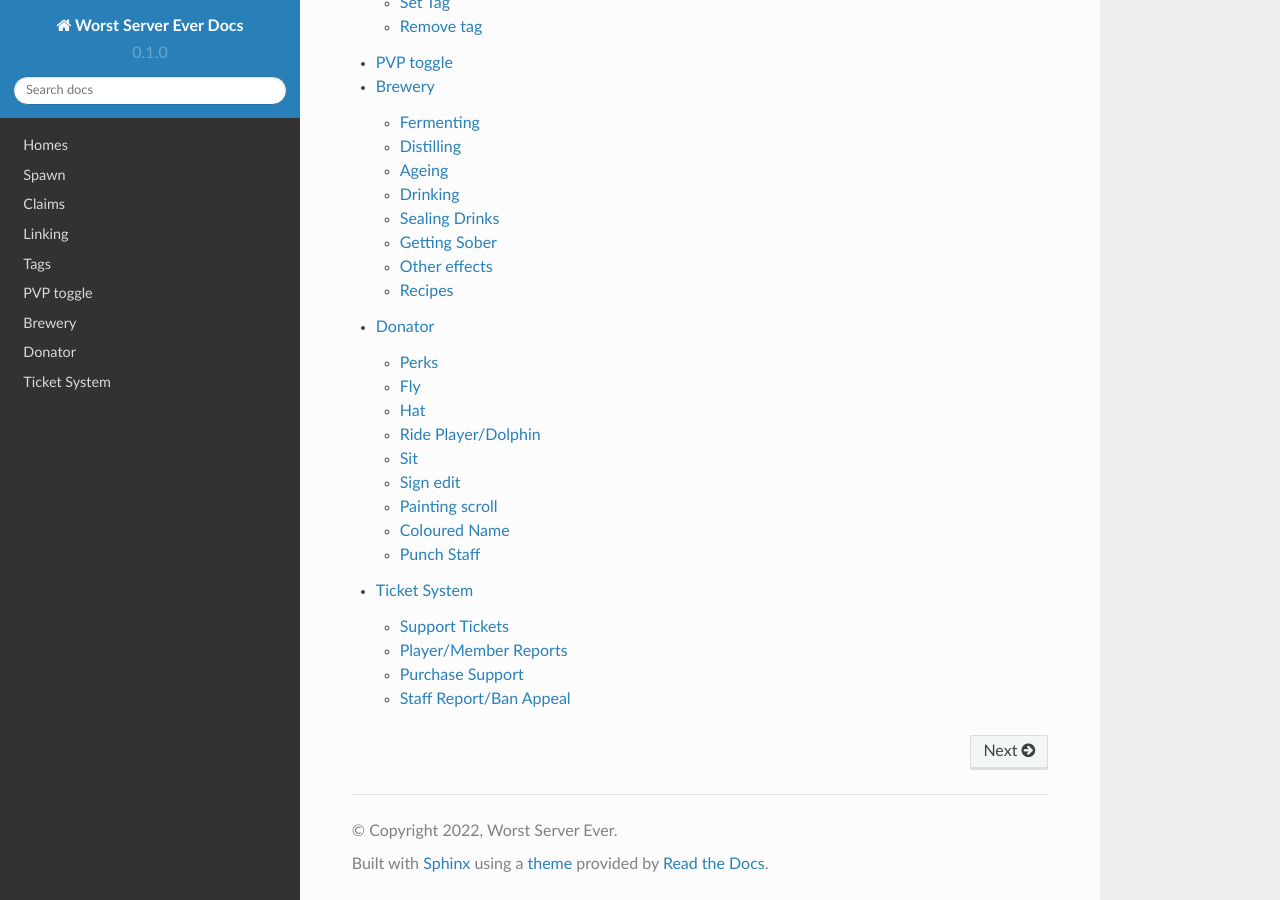
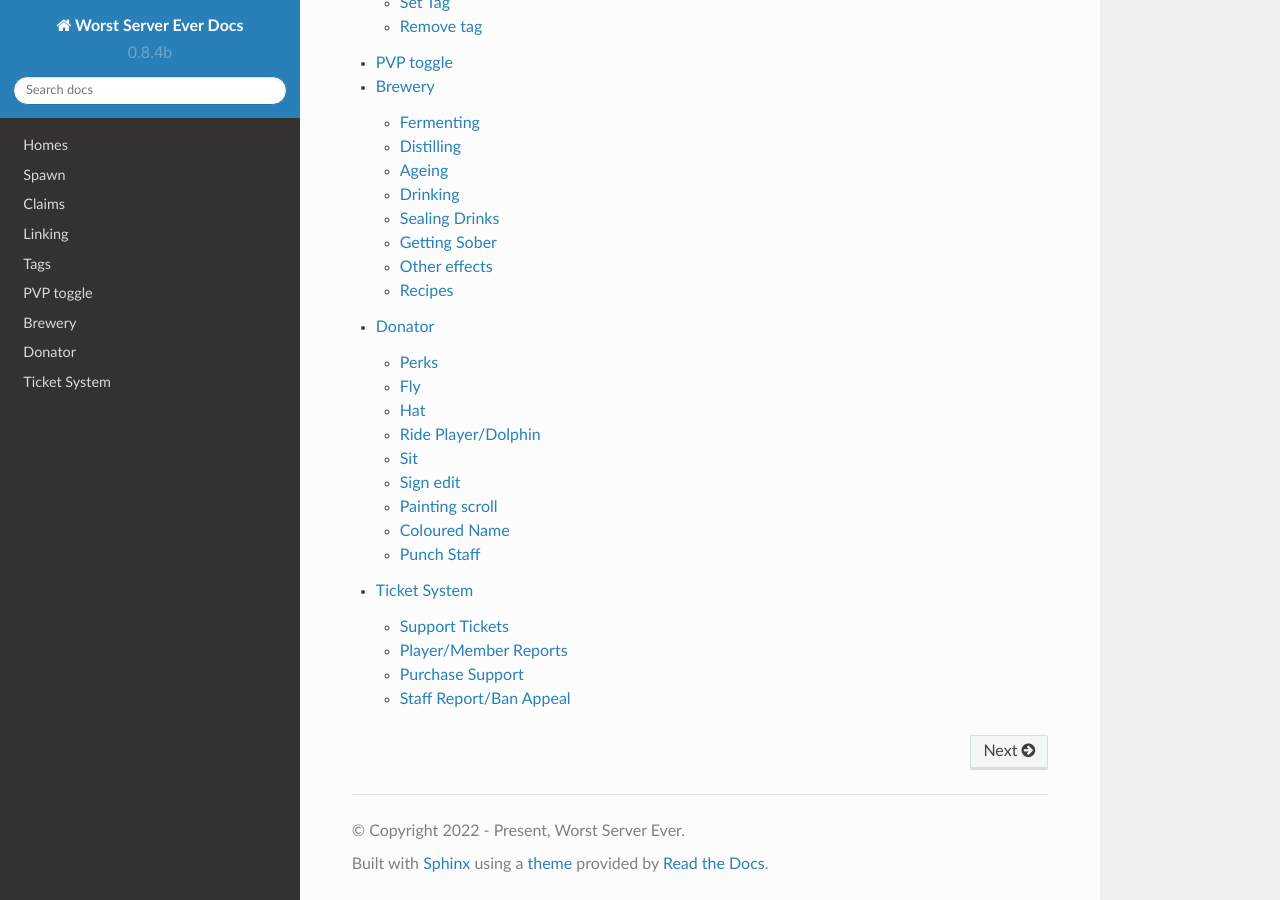
Before and after one commit to footdabmommy/wse, a Sphinx documentation site: the page built from docs/source/index.rst, in a window 1280 px wide and 900 px high, scrolled down 1354 px. Built offline with Sphinx 7.4.7 and the Read the Docs theme 2.0.0, drawn with Linux system fonts in a browser that asks for light colours.

Commit message:
Update conf.py

```diff
--- a/docs/source/conf.py
+++ b/docs/source/conf.py
@@ -3,11 +3,11 @@
 # -- Project information
 
 project = 'Worst Server Ever Docs'
-copyright = '2022, Worst Server Ever'
-author = 'Jarool'
+copyright = '2022 - Present, Worst Server Ever'
+author = 'JaroolFan69'
 
 release = '0.1'
-version = '0.1.0'
+version = '0.8.4b'
 
 # -- General configuration
 
```
